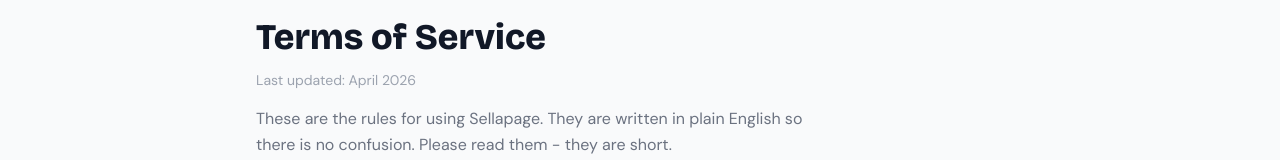
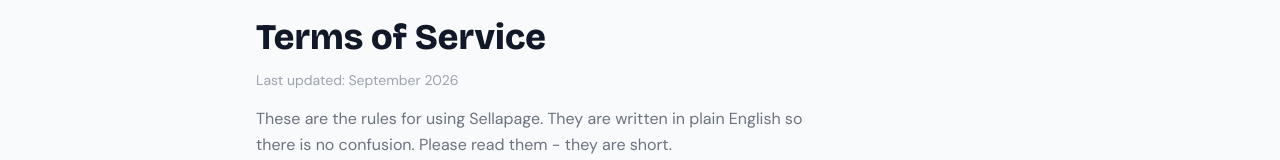
Before and after one commit to Nexkeys/sellapage, a React (Vite) app: page /terms in a window 1280 px wide. Shown: the part 159-319 px from the top of the page. Built offline with nearby package versions, Linux system fonts and the light colour scheme; no server answers.

Commit message:
admin-panel-health

```diff
--- a/src/pages/TermsOfService.jsx
+++ b/src/pages/TermsOfService.jsx
@@ -6,7 +6,7 @@
 import { pageSeo } from '../data/seoPages'
 
 
-const LAST_UPDATED = 'April 2026'
+const LAST_UPDATED = 'September 2026'
 
 const sections = [
   {
```
